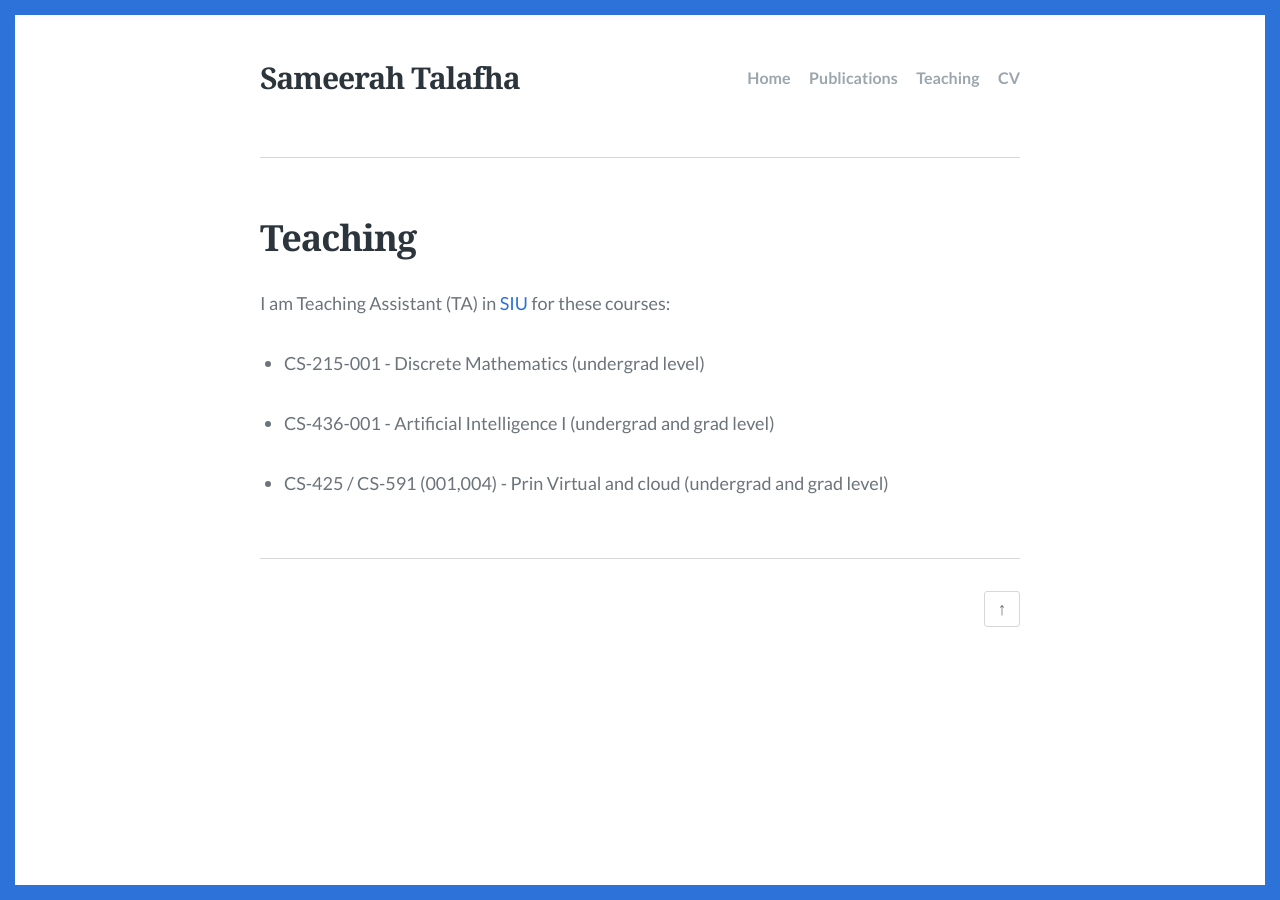
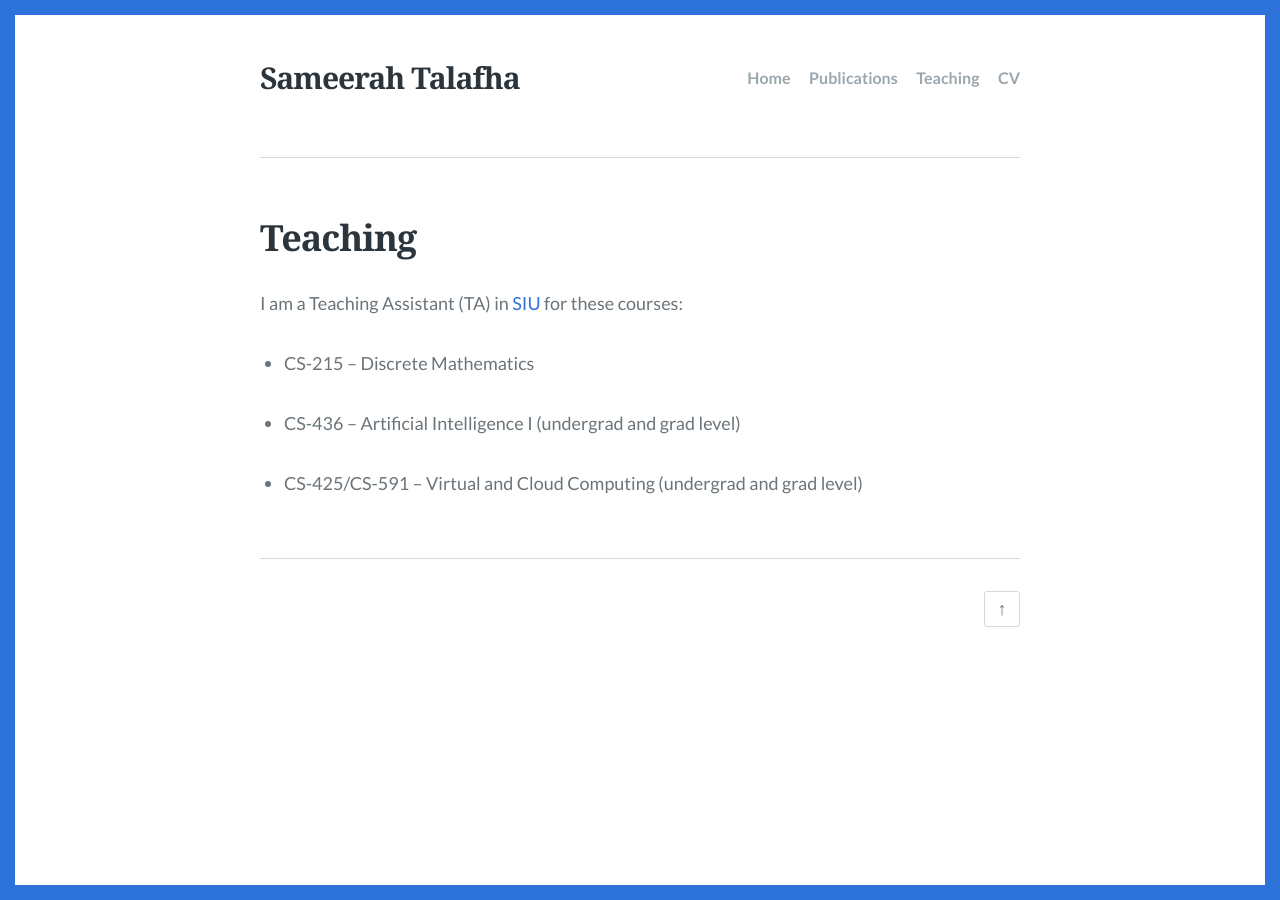
Before and after one commit to Meera-M-T/meeram.github.io, a Jekyll site: the page built from teaching.md, in a window 1280 px wide. Built offline with Jekyll 4.4.1, drawn with Linux system fonts in a browser that asks for light colours.

Commit message:
Update teaching.md

```diff
--- a/teaching.md
+++ b/teaching.md
@@ -5,10 +5,10 @@ description: An optional about page for Scriptor Jekyll theme
 feature_image:
 ---
 
-I am Teaching Assistant (TA)  in [SIU](https://www.siu.edu){:target="_blank"} for these courses:
+I am a Teaching Assistant (TA)  in [SIU](https://www.siu.edu){:target="_blank"} for these courses:
 
-* CS-215-001 - Discrete Mathematics (undergrad level)
+* CS-215 -- Discrete Mathematics
 
-* CS-436-001 - Artificial Intelligence I (undergrad and grad level)
+* CS-436 -- Artificial Intelligence I (undergrad and grad level)
 
-* CS-425 / CS-591 (001,004) - Prin Virtual and cloud (undergrad and grad level)
+* CS-425/CS-591 --  Virtual and Cloud Computing (undergrad and grad level)
```
